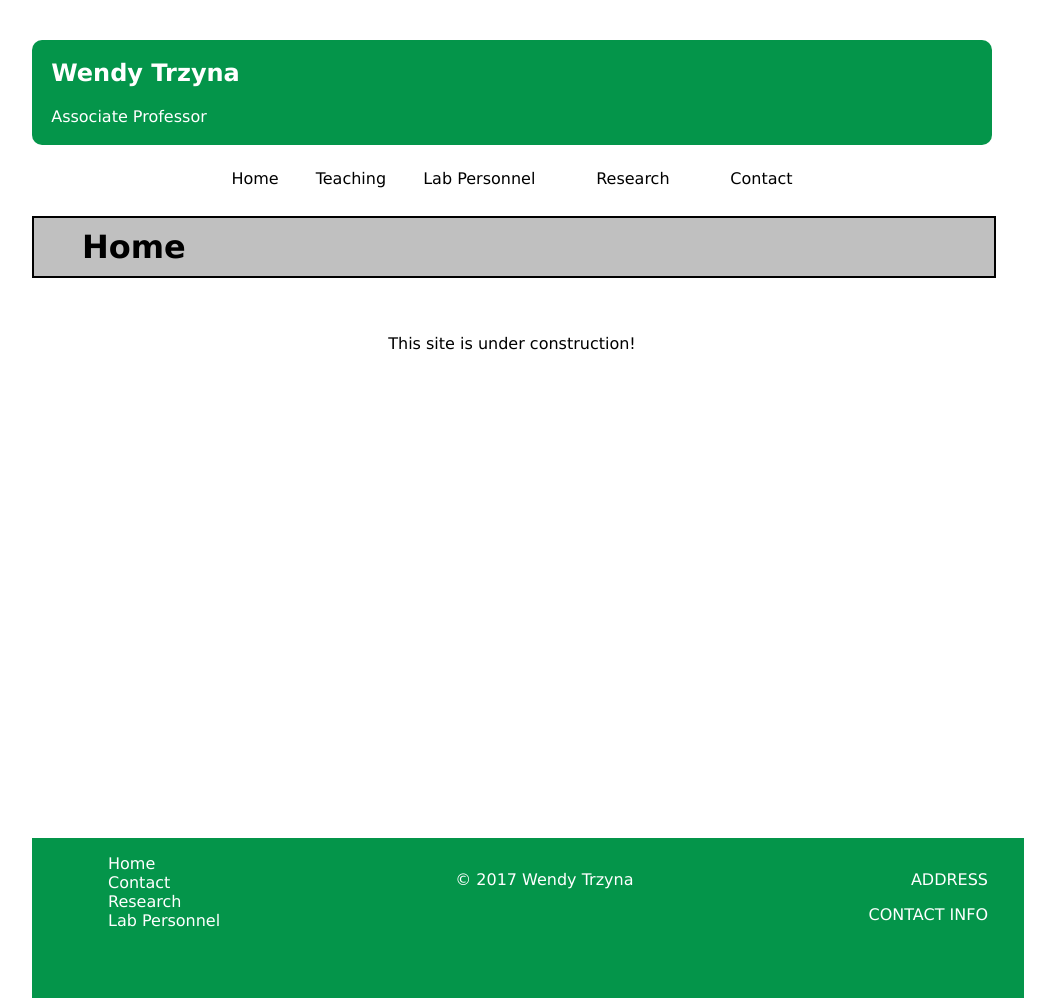
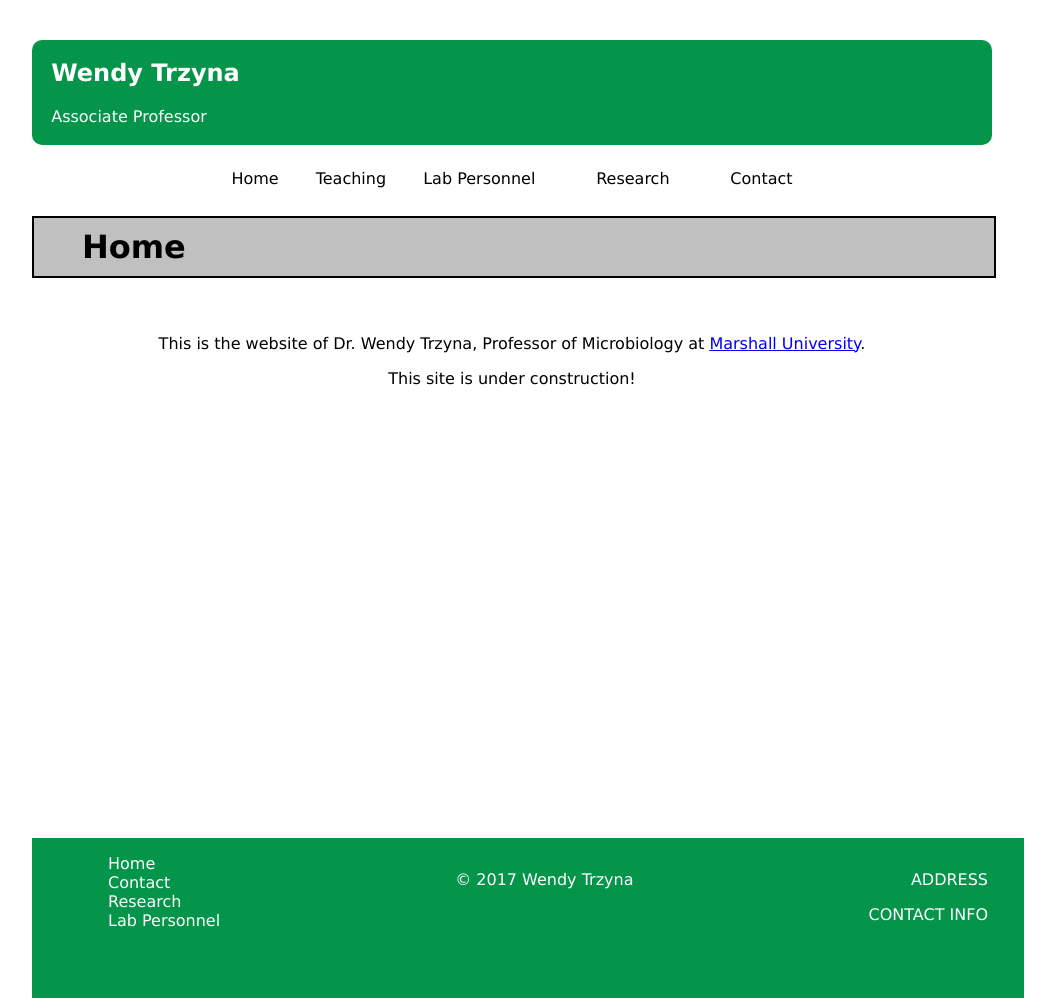
Before and after one commit to WendyTrzyna/WendyTrzyna.github.io, a Jekyll site: the page built from index.html, in a window 1280 px wide. Shown: the whole page, without its empty margins (128-1183 px from the left). Built offline with Jekyll 4.4.1, drawn with Linux system fonts in a browser that asks for light colours.

Commit message:
Add some basic content to Index

```diff
--- a/index.html
+++ b/index.html
@@ -1,4 +1,5 @@
 ---
 title: Home
 ---
+<p>This is the website of Dr. Wendy Trzyna, Professor of Microbiology at <a href="http://marshall.edu">Marshall University</a>.</p>
 <p>This site is under construction!</p>
```
